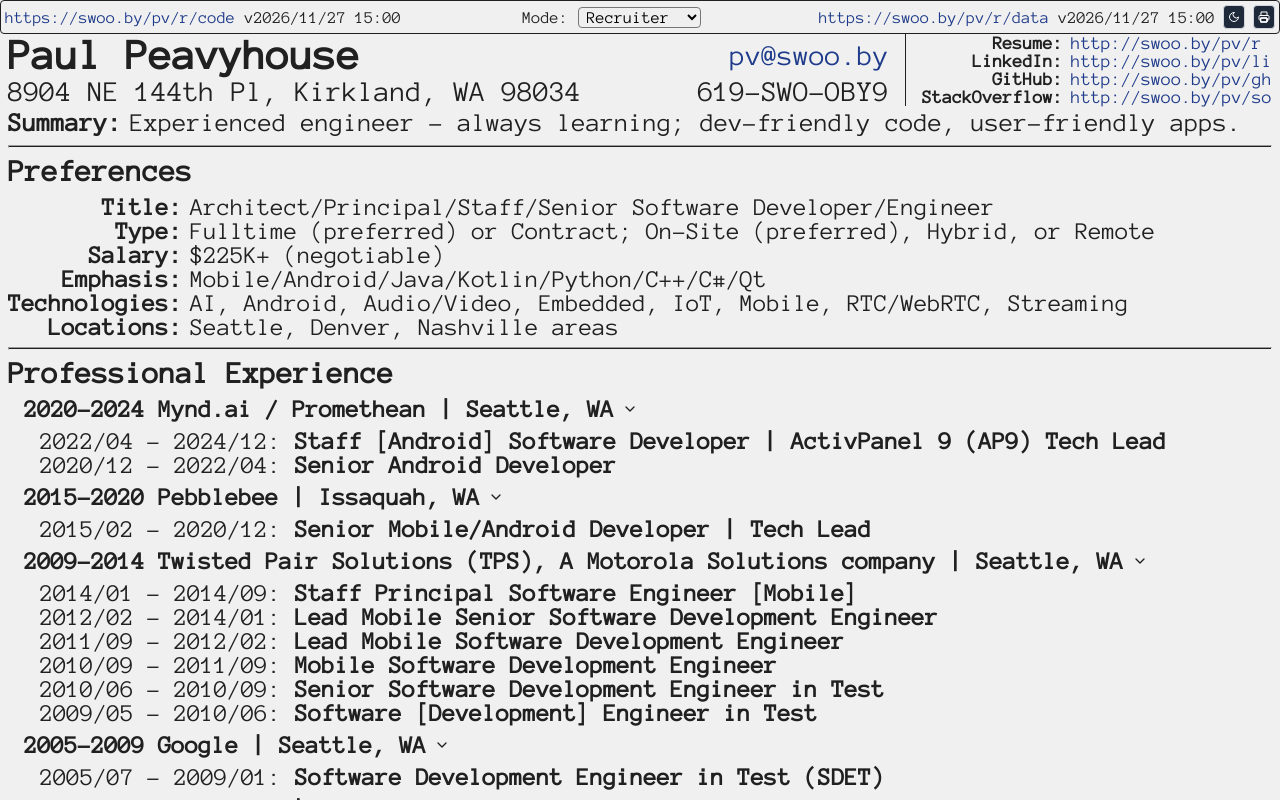
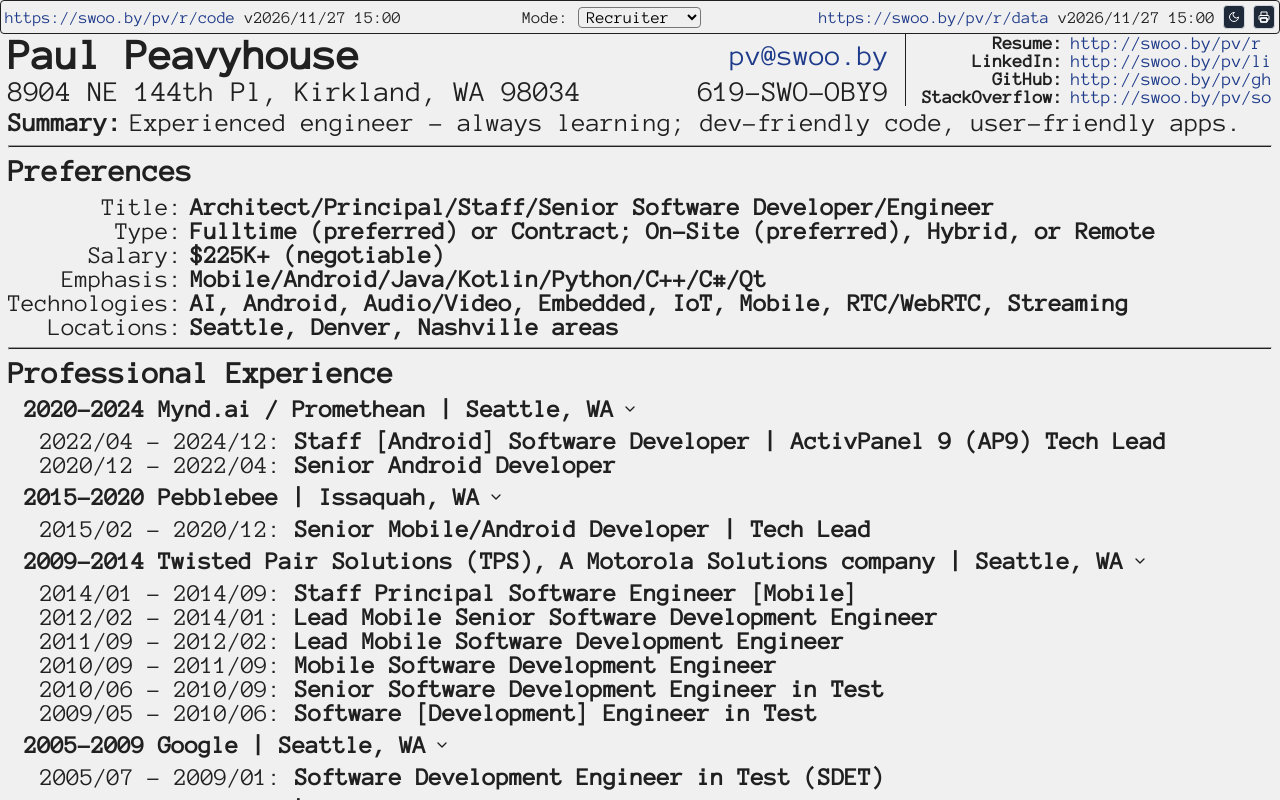
Before and after one commit to paulpv/resume, a React (Vite) app: page / in a window 1280 px wide. Built offline with nearby package versions, Linux system fonts and the light colour scheme.

Commit message:
Updates skills and resume preferences.
Updates the skills listed in the resume YAML file to reflect current experience and technologies.

Adjusts styling on the resume preferences section to improve readability by making preference values bold.

```diff
--- a/public/resume.yaml
+++ b/public/resume.yaml
@@ -347,13 +347,13 @@
 
 Skills:
   - [ Skill,                                                                Level,        From, Last ]
-  - [ "AI/LLM/RAG/GPT [Cloud/Local]",                                       Intermediate, 2021, 2025 ]
+  - [ "AI/GPT/LLM/MCP/RAG [Cloud/Local]",                                   Intermediate, 2021, 2025 ]
   - [ "Amazon Web Services",                                                Intermediate, 2015, 2024 ]
-  - [ "Android/Glass/Wear, SDK, NDK, AppCompat",                            Advanced,     2008, 2025 ]
+  - [ "Android/Glass/Wear, SDK, NDK, AppCompat/JetPack",                    Advanced,     2008, 2025 ]
   - [ "AOSP, OEM, IFPD, Telemetry, Audio, AWS",                             Advanced,     2020, 2024 ]
   - [ "Audio/Video Processing/Testing",                                     Intermediate, 1997, 2025 ]
   - [ "Automotive Personal Computing",                                      Advanced,     2003, 2008 ]
-  - [ "BlackBerry 7, 10, QT",                                               Advanced,     2008, 2014 ]
+  - [ "†BlackBerry 7, 10, QT",                                              Advanced,     2008, 2014 ]
   - [ "Bluetooth: LE, A2DP, SCO, RFCOMM, Serial",                           Advanced,     2010, 2020 ]
   - [ "Build/CI: Ant, Gradle, Maven, Jenkins",                              Advanced,     2010, 2025 ]
   - [ "C/C++",                                                              Advanced,     1991, 2025 ]
@@ -375,26 +375,27 @@
   - [ "Java/J2ME, Kotlin",                                                  Advanced,     1995, 2025 ]
   - [ "MacOS",                                                              Advanced,     1998, 2025 ]
   - [ "NativeScript",                                                       Intermediate, 2017, 2019 ]
+  - [ ".NET MAUI/Xamarin",                                                  Intermediate, 2010, 2018 ]
   - [ "Network: Cell/WiFi, TCP/UDP, Wireshark [Dissector]",                 Advanced,     1994, 2025 ]
   - [ "Python",                                                             Advanced,     2005, 2025 ]
   - [ "Qt 5/6",                                                             Intermediate, 2016, 2025 ]
   - [ "Radio Control",                                                      Intermediate, 2000, 2006 ]
   - [ "React, ReactNative",                                                 Intermediate, 2017, 2019 ]
-  - [ "Realm",                                                              Intermediate, 2015, 2024 ]
+  - [ "Realm",                                                              Intermediate, 2015, 2020 ]
   - [ "Scripting: Shell/Batch/JScript/VBScript",                            Advanced,     1998, 2025 ]
   - [ "SCM: Git, SVN, G4, P4, SD, Hooks",                                   Advanced,     1998, 2025 ]
   - [ "SQL, MySQL, Access",                                                 Intermediate, 2009, 2025 ]
+  - [ "Telemetry: Google Analytics, Firebase, MixPanel",                    Intermediate, 2015, 2024 ]
   - [ "Test (Auto): xUnit, xMockito, UI, Mobile",                           Advanced,     1998, 2025 ]
   - [ "Test (Manual): Modeling, Planning, PICT",                            Advanced,     1998, 2014 ]
   - [ "Unix/Linux",                                                         Advanced,     1991, 2025 ]
   - [ "USB/HID",                                                            Intermediate, 2002, 2024 ]
   - [ "Vue, Vuetify",                                                       Intermediate, 2017, 2019 ]
-  - [ "Visual Basic",                                                       Advanced,     1998, 2009 ]
+  - [ "†Visual Basic",                                                      Advanced,     1998, 2009 ]
   - [ "VoIP, SIP, PSTN",                                                    Advanced,     2002, 2014 ]
   - [ "Windows [3.x to 11, DOS]",                                           Advanced,     1989, 2025 ]
-  - [ "Windows Mobile [CE/5/6, XPe, Phone]",                                Advanced,     1999, 2014 ]
+  - [ "†Windows Mobile [CE/5/6, XPe, Phone]",                               Advanced,     1999, 2014 ]
   - [ "Windows PowerShell/Scripting",                                       Intermediate, 2006, 2025 ]
-  - [ "Xamarin",                                                            Intermediate, 2010, 2018 ]
 
 Patents:
   WO2013116741:
--- a/src/App.tsx
+++ b/src/App.tsx
@@ -582,23 +582,23 @@
           </div>
         </div>
         <div className="grid grid-cols-[max-content_1fr] gap-x-2 gap-y-0 text-[80%]">
-          <div className="text-right font-bold">Title:</div>
-          <div className="text-left">{preferences.Title}</div>
+          <div className="text-right">Title:</div>
+          <div className="text-left font-bold">{preferences.Title}</div>
 
-          <div className="text-right font-bold">Type:</div>
-          <div className="text-left">{preferences.Type}</div>
+          <div className="text-right">Type:</div>
+          <div className="text-left font-bold">{preferences.Type}</div>
 
-          <div className="text-right font-bold">Salary:</div>
-          <div className="text-left">{preferences.Salary}</div>
+          <div className="text-right">Salary:</div>
+          <div className="text-left font-bold">{preferences.Salary}</div>
 
-          <div className="text-right font-bold">Emphasis:</div>
-          <div className="text-left">{preferences.Emphasis.join("/")}</div>
+          <div className="text-right">Emphasis:</div>
+          <div className="text-left font-bold">{preferences.Emphasis.join("/")}</div>
 
-          <div className="text-right font-bold">Technologies:</div>
-          <div className="text-left">{preferences.Technologies.join(", ")}</div>
+          <div className="text-right">Technologies:</div>
+          <div className="text-left font-bold">{preferences.Technologies.join(", ")}</div>
 
-          <div className="text-right font-bold">Locations:</div>
-          <div className="text-left">{preferences.Locations.join(", ")} areas</div>
+          <div className="text-right">Locations:</div>
+          <div className="text-left font-bold">{preferences.Locations.join(", ")} areas</div>
         </div>
         <div className="pb-2" />
 
```
